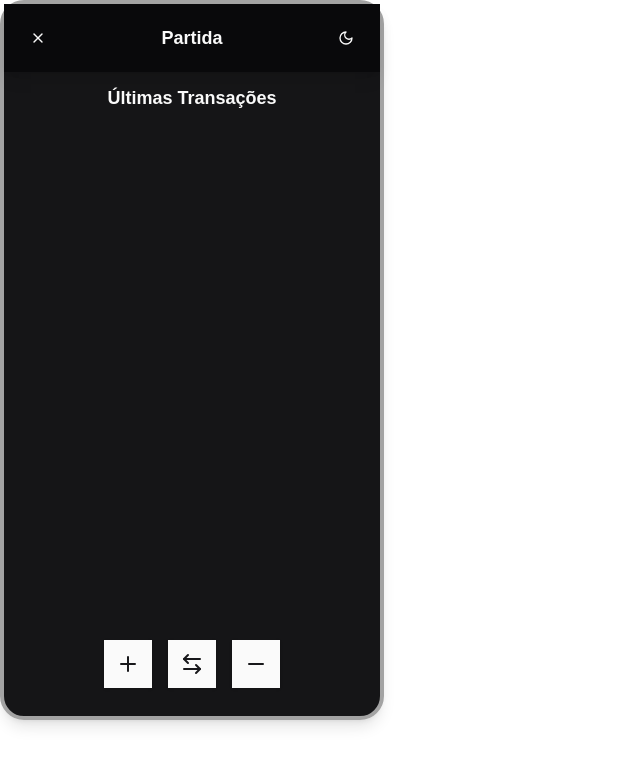
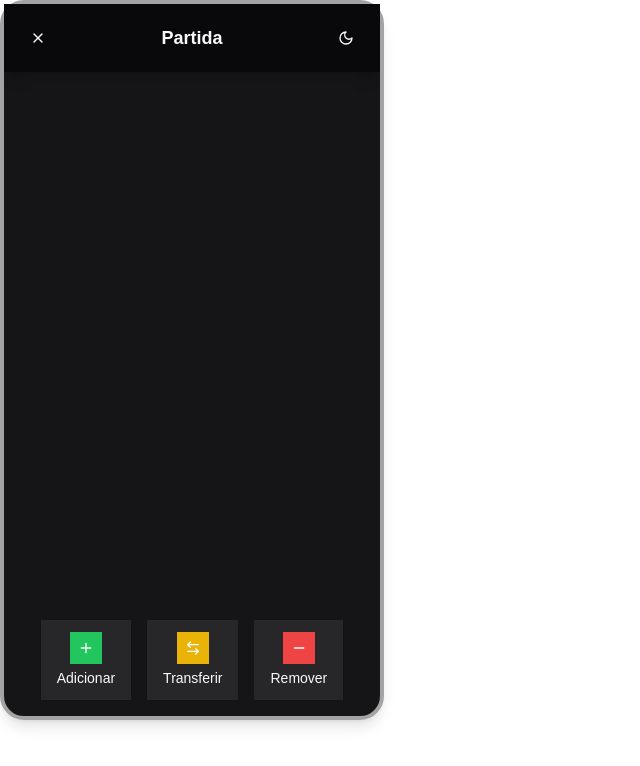
Before and after one commit to wellsm/game-tools, a React (Vite) app: page /game in a window 1280 px wide. Shown: the top 766 px of the page, without its empty margins (0-640 px from the left). Built offline with nearby package versions, Linux system fonts and the light colour scheme.

Commit message:
feat: add more stylish to app

```diff
--- a/src/components/app/add-player.tsx
+++ b/src/components/app/add-player.tsx
@@ -23,13 +23,14 @@ import {
 } from "../ui/form";
 import { RadioGroup, RadioGroupItem } from "../ui/radio-group";
 import { Label } from "../ui/label";
-import { IAddPlayer } from "@/stores/game";
+import { IAddPlayer, PLAYER_COLORS } from "@/stores/game";
 import { useState } from "react";
 import { cn } from "@/lib/utils";
 
 const formSchema = z.object({
   name: z.string().min(2).max(12),
   icon: z.string(),
+  color: z.string().min(1),
 });
 
 type Props = {
@@ -47,8 +48,8 @@ export function AddPlayer({ players, onAddPlayer }: Props) {
     },
   });
 
-  function onSubmit({ name, icon }: z.infer<typeof formSchema>) {
-    onAddPlayer({ name, icon: icon as IconName });
+  function onSubmit({ name, icon, color }: z.infer<typeof formSchema>) {
+    onAddPlayer({ name, icon: icon as IconName, color });
 
     form.reset();
 
@@ -143,6 +144,37 @@ export function AddPlayer({ players, onAddPlayer }: Props) {
               )}
             />
 
+            <Controller
+              name="color"
+              control={form.control}
+              render={({ field }) => (
+                <div className="flex flex-col gap-2">
+                  <span className="text-sm font-medium text-foreground">Cor</span>
+                  <div className="flex gap-3">
+                    {PLAYER_COLORS.map((color) => {
+                      const taken = players.some((p) => p.color === color);
+                      return (
+                        <button
+                          key={color}
+                          type="button"
+                          disabled={taken}
+                          onClick={() => !taken && field.onChange(color)}
+                          className={cn(
+                            "w-9 h-9 rounded-full border-2 transition-all",
+                            field.value === color
+                              ? "border-foreground scale-110"
+                              : "border-transparent",
+                            taken && "opacity-30 cursor-not-allowed"
+                          )}
+                          style={{ backgroundColor: color }}
+                        />
+                      );
+                    })}
+                  </div>
+                </div>
+              )}
+            />
+
             <SheetFooter>
               <Button
                 type="submit"
--- a/src/components/app/credit-or-debit.tsx
+++ b/src/components/app/credit-or-debit.tsx
@@ -85,13 +85,19 @@ export function CreditOrDebit({ players, type }: Props) {
     <Sheet onOpenChange={onOpenChange} open={open}>
       <SheetTrigger asChild>
         <Button
-          className="flex items-center gap-4 p-6 [&_svg]:size-6"
-          size="icon"
+          className="flex items-center gap-4 py-10 [&_svg]:size-8"
+          variant="secondary"
         >
           {type === CREDIT ? (
-            <Plus className="w-16 h-16" />
+            <div className="flex flex-col items-center justify-center py-4 gap-1">
+              <Plus className="size-16 bg-green-500 p-2" />
+              Adicionar
+            </div>
           ) : (
-            <Minus className="w-16 h-16" />
+            <div className="flex flex-col items-center justify-center py-4 gap-1">
+              <Minus className="size-16 bg-red-500 p-2" />
+              Remover
+            </div>
           )}
         </Button>
       </SheetTrigger>
@@ -161,7 +167,10 @@ export function CreditOrDebit({ players, type }: Props) {
                           htmlFor={`player-radio-${player.id}`}
                           key={`label-player-radio-${player.id}`}
                         >
-                          <div className="flex items-center space-x-3 border p-5">
+                          <div
+                            className="flex items-center space-x-3 border-l-4 border p-5"
+                            style={{ borderLeftColor: player.color }}
+                          >
                             <RadioGroupItem
                               id={`player-radio-${player.id}`}
                               value={player.id.toString()}
--- a/src/components/app/players.tsx
+++ b/src/components/app/players.tsx
@@ -13,13 +13,16 @@ export function Players({ players, onRemovePlayer }: Props) {
   return (
     <div className="flex flex-col gap-2 w-full">
       {players
-        .map(({ name, icon }, i) => (
+        .map(({ name, icon, color }, i) => (
           <div
             key={`player-${i}`}
-            className="flex justify-between items-center px-4 py-2 bg-secondary rounded-lg"
+            className="flex justify-between items-center px-4 py-2 bg-secondary rounded-lg border-l-4"
+            style={{ borderLeftColor: color }}
           >
-            <DynamicIcon name={icon} size={20} className="text-foreground"/>
-            <span className="text-foreground">{name}</span>
+            <div className="flex items-center gap-3">
+              <DynamicIcon name={icon} size={20} className="text-foreground"/>
+              <span className="text-foreground">{name}</span>
+            </div>
             <Confirmation onConfirm={() => onRemovePlayer(i)}>
               <Button size="icon" variant="ghost" className="text-foreground">
                 <X className="w-4 h-4" />
--- a/src/components/app/transactions.tsx
+++ b/src/components/app/transactions.tsx
@@ -8,16 +8,17 @@ type Transaction = {
 
 type Props = {
   transactions: Transaction[];
+  className?: string;
 };
 
-export function Transactions({ transactions }: Props) {
+export function Transactions({ transactions, className }: Props) {
   return (
-    <ScrollArea className="h-[28rem]">
+    <ScrollArea className={className ?? "h-[28rem]"}>
       <ul className="space-y-2">
         {transactions.map((transaction, index) => (
           <li
             key={index}
-            className="flex items-center justify-between p-2 bg-background/90 rounded-lg shadow-md"
+            className="flex items-center justify-between p-4 bg-background/90 rounded-lg shadow-md"
           >
             <span className="text-foreground/90 text-xs font-mono w-[90%]">
               {transaction.message}
--- a/src/components/app/transfer.tsx
+++ b/src/components/app/transfer.tsx
@@ -92,10 +92,13 @@ export function Transfer({ players }: Props) {
     <Sheet onOpenChange={onOpenChange} open={open}>
       <SheetTrigger asChild>
         <Button
-          className="flex items-center gap-2 p-6 [&_svg]:size-6"
-          size="icon"
+          className="flex items-center gap-2 py-10 [&_svg]:size-8"
+          variant="secondary"
         >
-          <ArrowLeftRight className="w-16 h-16" />
+          <div className="flex flex-col items-center justify-center py-4 gap-1">
+            <ArrowLeftRight className="size-24 bg-yellow-500 p-2" />
+            Transferir
+          </div>
         </Button>
       </SheetTrigger>
       <SheetContent side="bottom">
--- a/src/components/ui/button.tsx
+++ b/src/components/ui/button.tsx
@@ -10,7 +10,7 @@ const buttonVariants = cva(
     variants: {
       variant: {
         default:
-          "bg-primary text-primary-foreground shadow hover:bg-primary/90",
+          "dark:bg-primary light:bg-transparent dark:text-primary-foreground shadow hover:bg-primary/90",
         destructive:
           "bg-destructive text-destructive-foreground shadow-sm hover:bg-destructive/90",
         outline:
@@ -21,7 +21,7 @@ const buttonVariants = cva(
         link: "text-primary underline-offset-4 hover:underline",
       },
       size: {
-        default: "h-9 px-4 py-2",
+        default: "h-12 px-4 py-2",
         sm: "h-8 rounded-md px-3 text-xs",
         lg: "h-10 rounded-md px-8",
         icon: "h-9 w-9",
--- a/src/pages/game.tsx
+++ b/src/pages/game.tsx
@@ -16,7 +16,7 @@ export function Game() {
   const navigate = useNavigate();
 
   return (
-    <div className="h-full flex flex-col">
+    <div className="h-full flex flex-col overflow-hidden">
       <div className="w-full flex-none">
         <NavigationBar
           title="Partida"
@@ -25,44 +25,49 @@ export function Game() {
         />
       </div>
 
-      <div className="h-full flex flex-col shrink justify-around px-4">
-        {/* Lista de Transações */}
-        <div className="flex flex-col">
-          <h2 className="text-lg text-center text-foreground font-bold mb-4">
-            Últimas Transações
-          </h2>
-          <Transactions transactions={transactions} />
-        </div>
-
-        {/* Saldo dos Usuários */}
-        <div className="flex gap-3 overflow-x-auto">
+      {/* Saldo dos Usuários — grid 3x2 */}
+      <div className="flex-none px-3 pt-3">
+        <div className="grid grid-cols-3 gap-2">
           {players
             .sort((a, b) => (a.balance > b.balance ? -1 : 1))
             .map((player, index) => (
               <Card
                 key={index}
                 className={cn(
-                  "min-w-[130px] shadow-sm shadow-background bg-background/90",
-                  player.active === false && "opacity-50"
+                  "border-l-4 shadow-sm bg-background/90",
+                  player.active === false && "opacity-40"
                 )}
+                style={{ borderLeftColor: player.color }}
               >
-                <CardContent className="flex flex-col items-center text-xs text-muted-foreground px-4 py-4">
-                  <DynamicIcon name={player.icon} size={24} className="text-foreground mb-2"/>
-                  <p className="font-bold text-foreground text-sm">
+                <CardContent className="flex flex-col items-center text-xs text-muted-foreground px-2 py-2">
+                  <DynamicIcon
+                    name={player.icon}
+                    size={18}
+                    className="mb-1"
+                    style={{ color: player.color }}
+                  />
+                  <p className="font-bold text-foreground text-sm truncate w-full text-center">
                     {player.name}
                   </p>
-                  <p>R$ {player.balance.toLocaleString()}</p>
+                  <p className="text-base">R$ {player.balance.toLocaleString('pt-BR', { minimumFractionDigits: 0 })}</p>
                 </CardContent>
               </Card>
             ))}
         </div>
+      </div>
 
-        {/* Botões de Ação */}
-        <div className="flex justify-center gap-4 my-4">
-          <CreditOrDebit players={players} type="credit" />
-          <Transfer players={players} />
-          <CreditOrDebit players={players} type="debit" />
+      {/* Lista de Transações — ocupa o espaço restante */}
+      <div className="flex flex-col flex-1 min-h-0 px-3 pt-4">
+        <div className="flex-1 min-h-0">
+          <Transactions transactions={transactions} className="h-full" />
         </div>
+      </div>
+
+      {/* Botões de Ação */}
+      <div className="flex-none flex justify-center gap-4 py-4 px-3">
+        <CreditOrDebit players={players} type="credit" />
+        <Transfer players={players} />
+        <CreditOrDebit players={players} type="debit" />
       </div>
     </div>
   );
--- a/src/stores/game.ts
+++ b/src/stores/game.ts
@@ -2,15 +2,26 @@ import { IconName } from "lucide-react/dynamic";
 import { create } from "zustand";
 import { persist } from "zustand/middleware";
 
+export const PLAYER_COLORS = [
+  "#ef4444",
+  "#3b82f6",
+  "#22c55e",
+  "#eab308",
+  "#a855f7",
+  "#f97316",
+];
+
 export type IAddPlayer = {
   name: string;
   icon: IconName;
+  color: string;
 };
 
 export type IPlayer = {
   id: string | number;
   name: string;
   icon: IconName;
+  color: string;
   balance: number;
   active: boolean;
 };
--- a/vite.config.ts
+++ b/vite.config.ts
@@ -39,6 +39,7 @@ export default defineConfig({
     },
   },
   server: {
+    port: 5174,
     allowedHosts: ["2f2f-179-116-2-15.ngrok-free.app"],
   },
 });
```
